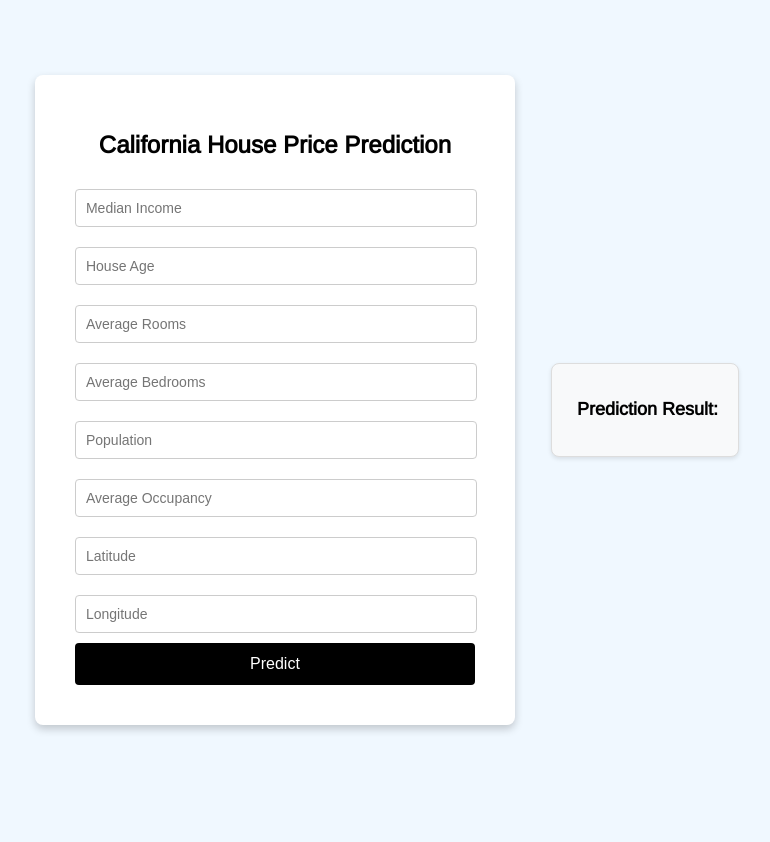
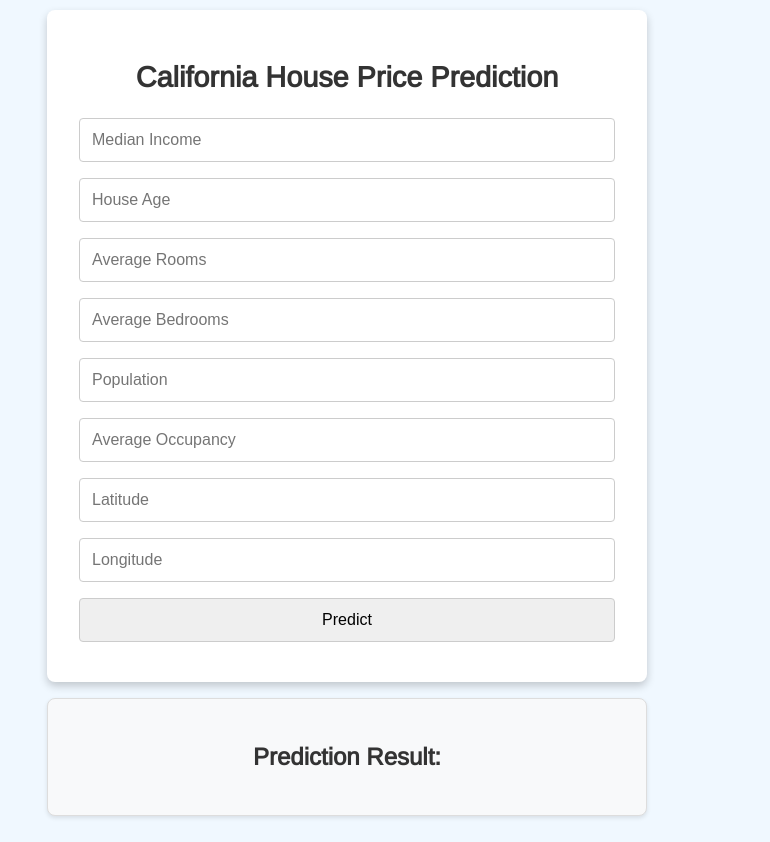
Before and after one commit to samwanyua/House-Pricing-Model-Machine-Learning-Project, a Flask app: page / in a window 1280 px wide. Shown: the whole page, without its empty margins (253-1023 px from the left). Before the commit the page ends 732 px from the top, so only its background shows below. Run offline with Flask 3, Linux system fonts and the light colour scheme; parts of the project's set-up code (start-up, migrations or seed data) failed here and were passed over.

Commit message:
Update the htlm template

```diff
--- a/templates/home.html
+++ b/templates/home.html
@@ -5,86 +5,110 @@
   <title>California House Price Prediction</title>
   <link href="https://fonts.googleapis.com/css2?family=Pacifico&family=Arimo&family=Hind:wght@300&family=Open+Sans+Condensed:wght@300&display=swap" rel="stylesheet">
   <style>
+    /* Global Reset */
+    * {
+      box-sizing: border-box;
+    }
+
+    /* Body & General Styles */
     body {
       font-family: 'Arimo', sans-serif;
       margin: 0;
       padding: 0;
       display: flex;
       justify-content: center;
-      align-items: center;
-      min-height: 100vh;
-      background-color: #f0f8ff; /* Light blue background */
+      flex-direction: column;
+      background-color: #f0f8ff;
     }
 
+    /* Wrapper container */
+    .container {
+      display: flex;
+      flex-direction: column;
+      align-items: center;
+      padding: 10px;
+      max-width: 1200px;
+      width: 100%;
+    }
+
+    /* Adjust body min-height */
+    body,
+    html {
+      height: auto; /* Avoid forcing 100vh */
+    }
+
+    /* Login/Form Card */
     .login {
       background: #fff;
-      padding: 40px;
+      padding: 2rem;
       border-radius: 8px;
       box-shadow: 0 4px 8px rgba(0, 0, 0, 0.2);
       text-align: center;
-      max-width: 400px;
-      width: 100%;
+      max-width: 600px;
+      width: 90%;
+      margin-bottom: 1rem;
     }
 
     .login h1 {
-      font-size: 24px;
-      color: #000000;
-      margin-bottom: 20px;
+      font-size: 1.8rem;
+      margin-bottom: 1rem;
+      color: #333;
     }
 
-    .login input {
-      width: calc(100% - 20px);
-      padding: 10px;
-      margin: 10px 0;
+    /* Form Inputs */
+    form input[type="text"],
+    form button {
+      width: 100%;
+      padding: 12px;
+      margin: 8px 0;
       border: 1px solid #ccc;
       border-radius: 4px;
-      font-size: 14px;
+      font-size: 1rem;
+      transition: all 0.2s ease;
     }
 
-    .login input:focus {
-      outline: none;
-      border-color: #007bff;
-      box-shadow: 0 0 5px rgba(0, 123, 255, 0.5);
-    }
-
-    .login button {
-      width: 100%;
-      padding: 12px;
-      background-color: #000000;
-      color: #fff;
-      border: none;
-      border-radius: 4px;
-      font-size: 16px;
-      cursor: pointer;
-      transition: background-color 0.3s;
-    }
-
-    .login button:hover {
-      background-color: #0056b3;
-    }
-
+    /* Prediction Card */
     #prediction-card {
-      margin-top: 20px;
-      margin-left: 36px;
-      padding: 20px;
+      padding: 1.5rem;
       background: #f8f9fa;
       border: 1px solid #ddd;
       border-radius: 8px;
       box-shadow: 0 2px 4px rgba(0, 0, 0, 0.1);
       text-align: center;
-      font-size: 16px;
+      font-size: 1rem;
       color: #333;
+      max-width: 600px;
+      width: 90%;
+      margin-bottom: 1rem;
     }
 
-    #prediction-card h2 {
-      margin-left: 5px;
-      font-size: 18px;
-      color: #000000;
+    /* Media Queries */
+    @media (max-width: 768px) {
+      form input[type="text"],
+      form button {
+        padding: 10px;
+        font-size: 0.95rem;
+      }
+    }
+
+    @media (max-width: 480px) {
+      form input[type="text"],
+      form button {
+        padding: 8px;
+        font-size: 0.9rem;
+      }
+
+      .login {
+        padding: 1.2rem;
+      }
     }
   </style>
+
 </head>
 
 <body>
+  <div class="container">
+    <!-- Login/Form Section -->
     <div class="login">
       <h1>California House Price Prediction</h1>
       <form action="{{ url_for('predict') }}" method="post">
@@ -99,9 +123,12 @@
         <button type="submit">Predict</button>
       </form>
     </div>
+
+    <!-- Prediction Card Section -->
     <div id="prediction-card">
       <h2>Prediction Result:</h2>
       <p>{{ predict_text }}</p>
     </div>
+  </div>
 </body>
 </html>
```
Lines whose indentation alone changed are shown as unchanged.
